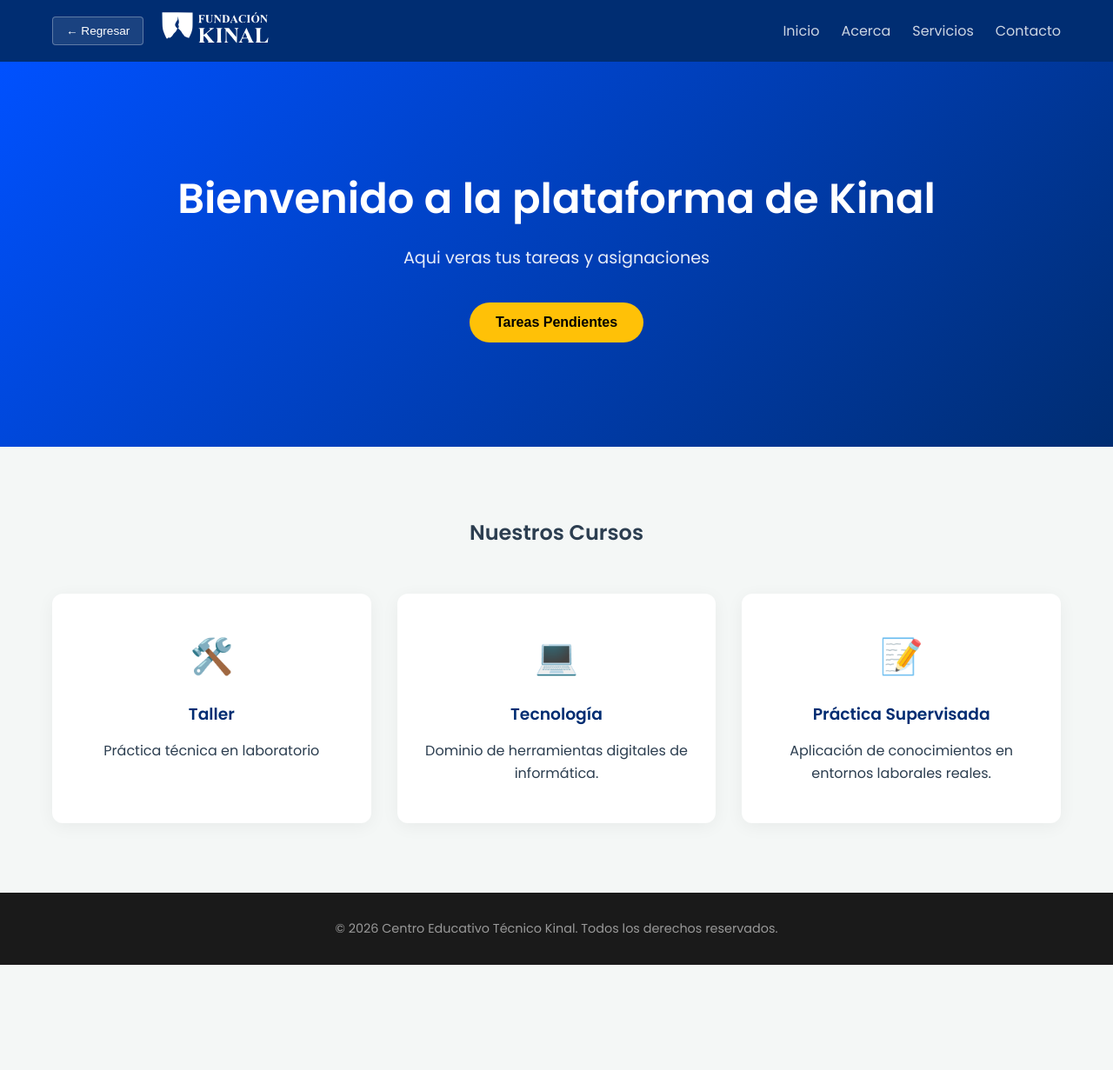
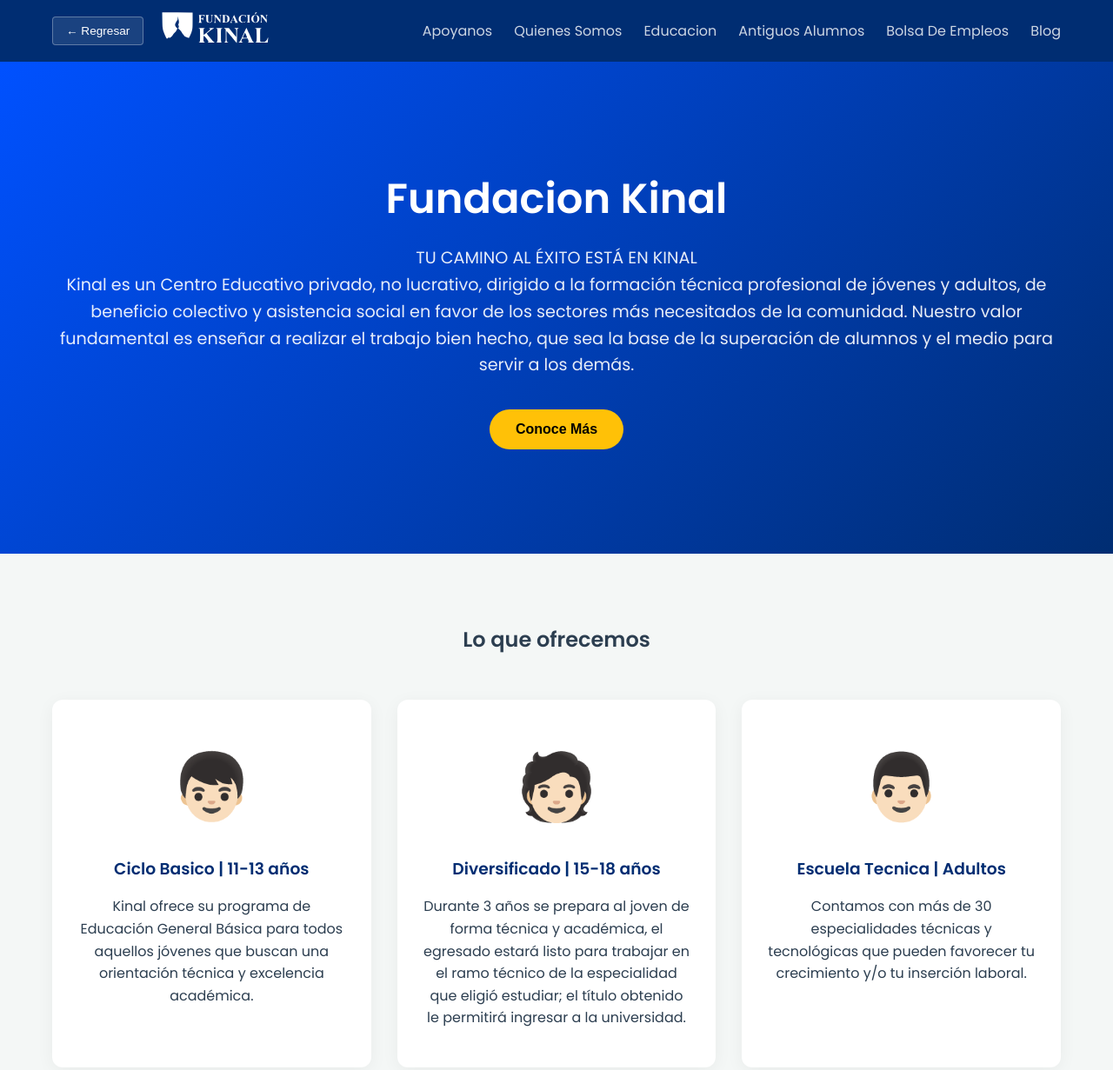
Before and after one commit to Angel-SSJ2/Pagina-Web, a plain HTML site: page Pages/Rediseño.html in a window 1280 px wide. Shown: the top 1231 px of the page at 87% size. Before the commit the page ends 1110 px from the top, so only its background shows below. Drawn offline with Linux system fonts and the light colour scheme.

Commit message:
Ultimos Cambios en las vistas

```diff
--- a/Pages/Rediseño.html
+++ b/Pages/Rediseño.html
@@ -18,10 +18,12 @@
             </div>
             <nav class="nav">
                 <ul>
-                    <li><a href="#">Inicio</a></li>
-                    <li><a href="#">Acerca</a></li>
-                    <li><a href="#">Servicios</a></li>
-                    <li><a href="#">Contacto</a></li>
+                    <li><a href="#">Apoyanos</a></li>
+                    <li><a href="#">Quienes Somos</a></li>
+                    <li><a href="#">Educacion</a></li>
+                    <li><a href="#">Antiguos Alumnos</a></li>
+                    <li><a href="#">Bolsa De Empleos</a></li>
+                    <li><a href="#">Blog</a></li>
                 </ul>
             </nav>
         </div>
@@ -29,35 +31,53 @@
 
     <section class="hero">
         <div class="container">
-            <h2>Bienvenido a la plataforma de Kinal</h2>
-            <p>Aqui veras tus tareas y asignaciones</p>
-            <button class="btn-primary">Tareas Pendientes</button>
+            <h2>Fundacion Kinal</h2>
+            <p>TU CAMINO AL ÉXITO ESTÁ EN KINAL<br>
+                Kinal es un Centro Educativo privado, no lucrativo, dirigido a la
+                formación técnica profesional de jóvenes y adultos, de beneficio
+                colectivo y asistencia social en favor de los sectores más necesitados
+                de la comunidad.
+                Nuestro valor fundamental es enseñar a realizar el trabajo bien hecho,
+                que sea la base de la superación de alumnos y el medio para servir a los
+                demás.</p>
+            <button class="btn-primary">Conoce Más</button>
         </div>
     </section>
 
     <section class="features">
         <div class="container">
-            <h2 class="section-title">Nuestros Cursos</h2>
+            <h2 class="section-title">Lo que ofrecemos</h2>
             <div class="feature-grid">
                 <div class="feature-card">
-                    <div class="card-icon">🛠️</div>
-                    <h3>Taller</h3>
-                    <p>Práctica técnica en laboratorio</p>
+                    <div class="card-icon">👦🏻</div>
+                    <h3>Ciclo Basico | 11-13 años</h3>
+                    <p>Kinal ofrece su programa de Educación General Básica para todos
+                        aquellos jóvenes que buscan una orientación técnica y excelencia
+                        académica.</p>
                 </div>
                 <div class="feature-card">
-                    <div class="card-icon">💻</div>
-                    <h3>Tecnología</h3>
-                    <p>Dominio de herramientas digitales de informática.</p>
+                    <div class="card-icon">🧑🏻</div>
+                    <h3>Diversificado | 15-18 años</h3>
+                    <p>Durante 3 años se prepara al joven de forma técnica y académica,
+                        el egresado estará listo para trabajar en el ramo técnico de la
+                        especialidad que eligió estudiar; el título obtenido le permitirá
+                        ingresar a la universidad.</p>
                 </div>
                 <div class="feature-card">
-                    <div class="card-icon">📝</div>
-                    <h3>Práctica Supervisada</h3>
-                    <p>Aplicación de conocimientos en entornos laborales reales.</p>
+                    <div class="card-icon">👨🏻</div>
+                    <h3>Escuela Tecnica | Adultos</h3>
+                    <p>Contamos con más de 30 especialidades técnicas y tecnológicas que
+                        pueden favorecer tu crecimiento y/o tu inserción laboral.</p>
                 </div>
             </div>
         </div>
     </section>
-
+    <div class="feature-card">
+        <p>Este rediseño propone un estilo mas solido y simple que puede llegar a ser más agradable
+            a la vista, al no sobrecargar con información al usuario, pero sigue resaltando la
+            información importante, tambien es bastante intuitivo
+        </p>
+    </div>
     <footer class="footer">
         <div class="container">
             <p>&copy; 2026 Centro Educativo Técnico Kinal. Todos los derechos reservados.</p>
--- a/style/estiloKinal.css
+++ b/style/estiloKinal.css
@@ -146,7 +146,7 @@ body {
 }
 
 .card-icon {
-    font-size: 40px;
+    font-size: 75px;
     margin-bottom: 20px;
 }
 
```
Also changed, not shown: Pages/Biografia.html (+6 -11 lines), index.html (+5 -3 lines).
